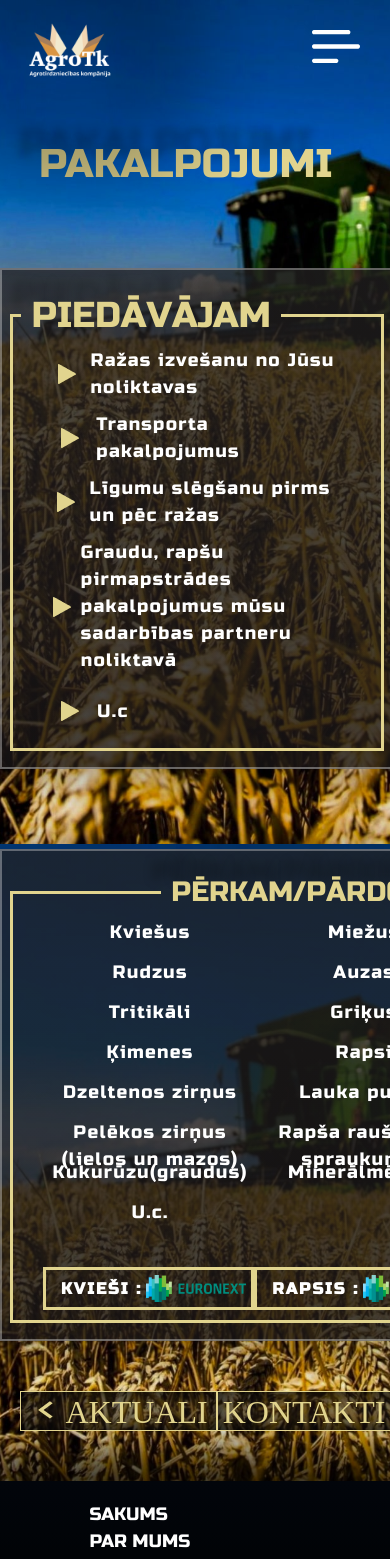
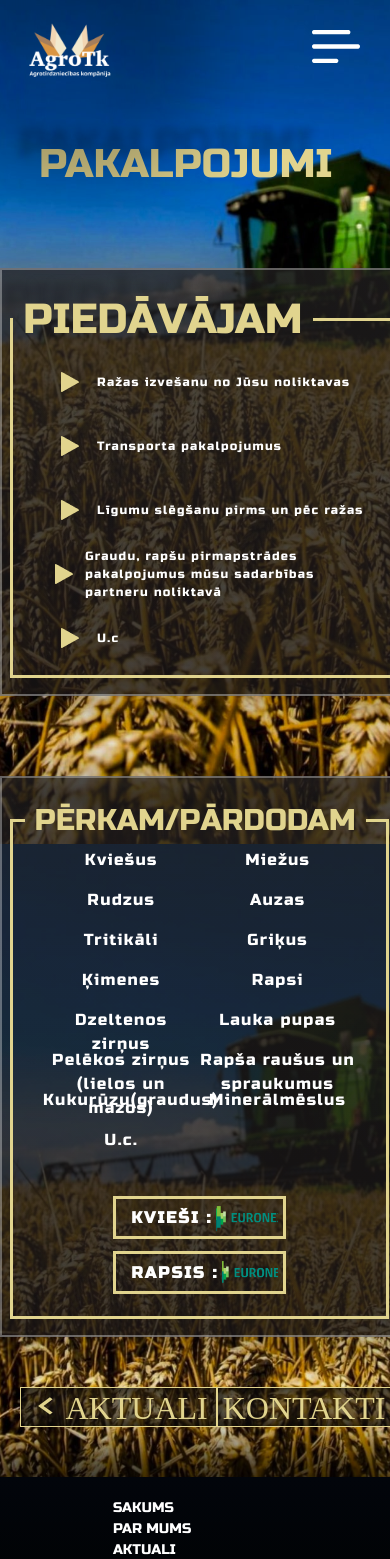
Before and after one commit to tr1pless/atk, a React (Vite) app: page /services in a window 390 px wide. Shown: the top 1559 px of the page. Built offline with nearby package versions, Linux system fonts and the light colour scheme; a web font is replaced by a local one.

Commit message:
adaptation v0.9

```diff
--- a/global.css
+++ b/global.css
@@ -2,4 +2,27 @@
   margin: 0 auto;
   padding: 0;
   font-family: 'Russo One', sans-serif;
+  font-size: 24px;
 }
+
+@media screen and (max-width: 1500px) {
+  * {
+    font-size: 20px;
+  }
+}
+
+@media screen and (max-width: 1000px) {
+  * {
+    font-size: 16px;
+  }
+}
+@media screen and (max-width: 700px) {
+  * {
+    font-size: 14px;
+  }
+}
+@media screen and (max-width: 500px) {
+  * {
+    font-size: 12px;
+  }
+}
--- a/src/Components/About/About.tsx
+++ b/src/Components/About/About.tsx
@@ -22,10 +22,10 @@ export const About = () => {
         marginValue={'0 auto 0 5%'}
         title={title}
         children={<p className={g.TextContainerText}>{text}</p>}
-        fontSize={mobileData ? 44 : 72}
+        fontSize={mobileData ? 4 : 4}
       />
       <TextContainer
-        fontSize={mobileData ? 20 : 44}
+        fontSize={mobileData ? 1.3 : 1.5}
         marginValue={'0 auto 0 5%'}
         title={currentLangData[1].about.title2}
         children={
--- a/src/Components/Contacts/Contacts.tsx
+++ b/src/Components/Contacts/Contacts.tsx
@@ -19,7 +19,7 @@ export const Contacts = () => {
     <div className={`${g.background} ${s.contactsContainer}`}>
       <TextContainer
         title={title}
-        fontSize={mobileData ? 46 : 80}
+        fontSize={mobileData ? 3 : 3}
         marginValue={'0 auto 0 60px'}
         children={
           <>
--- a/src/Components/Footer/footer.module.css
+++ b/src/Components/Footer/footer.module.css
@@ -73,3 +73,10 @@
     font-size: 20px;
   }
 }
+
+@media screen and (max-width: 500px) {
+  .footerLinks,
+  .footerContacts {
+    font-size: 14px;
+  }
+}
--- a/src/Components/Services/Services.tsx
+++ b/src/Components/Services/Services.tsx
@@ -26,7 +26,7 @@ export const Services = () => {
         {servicesTitle}
       </h1>
       <TextContainer
-        fontSize={mobileData ? 36 : 60}
+        fontSize={mobileData ? 3.5 : 3.5}
         title={title}
         marginValue={'0 100px 0 auto'}
         children={
@@ -43,7 +43,7 @@ export const Services = () => {
         }
       />
       <TextContainer
-        fontSize={mobileData ? 28 : 60}
+        fontSize={mobileData ? 2.5 : 2.5}
         title={title2}
         marginValue={mobileData ? '0 20px 0 auto' : '0 100px 0 auto'}
         children={
--- a/src/Components/Services/services.module.css
+++ b/src/Components/Services/services.module.css
@@ -120,6 +120,7 @@
   }
   .innerListItem {
     font-size: 20px;
+    white-space: pre-wrap;
   }
   .serviceTitle {
     font-size: 52px;
@@ -140,6 +141,14 @@
   .serviceTitle {
     font-size: 40px;
   }
+  .linksWrp {
+    flex-direction: column;
+  }
+  .linkContainer {
+    width: 50%;
+    max-width: 80%;
+    margin-bottom: 12px;
+  }
 }
 
 @media screen and (max-width: 500px) {
@@ -153,7 +162,7 @@
     gap: 0px 0px;
   }
   .innerListItem {
-    font-size: 18px;
+    font-size: 16px;
   }
   .linksTitle {
     margin-right: 4px;
--- a/src/Components/TextContainer/TextContainer.tsx
+++ b/src/Components/TextContainer/TextContainer.tsx
@@ -18,8 +18,8 @@ export const TextContainer = ({
       <div className={s.textContainer}>
         <fieldset>
           <legend
-            style={{ margin: `${marginValue}`, fontSize: `${fontSize}px` }}
-            className={`${s.containerTitle} ${g.yellow} ${g.pagesTitle}`}
+            style={{ margin: `${marginValue}`, fontSize: `${fontSize}rem` }}
+            className={`${s.containerTitle} ${g.yellow} ${g.pagesTitle} `}
           >
             {title}
           </legend>
--- a/src/Components/TextContainer/textContainer.module.css
+++ b/src/Components/TextContainer/textContainer.module.css
@@ -43,3 +43,10 @@ fieldset {
     margin-top: 120px;
   }
 }
+
+@media screen and (max-width: 500) {
+  .aboutTitle {
+    font-size: 20px;
+    color: red;
+  }
+}
```
